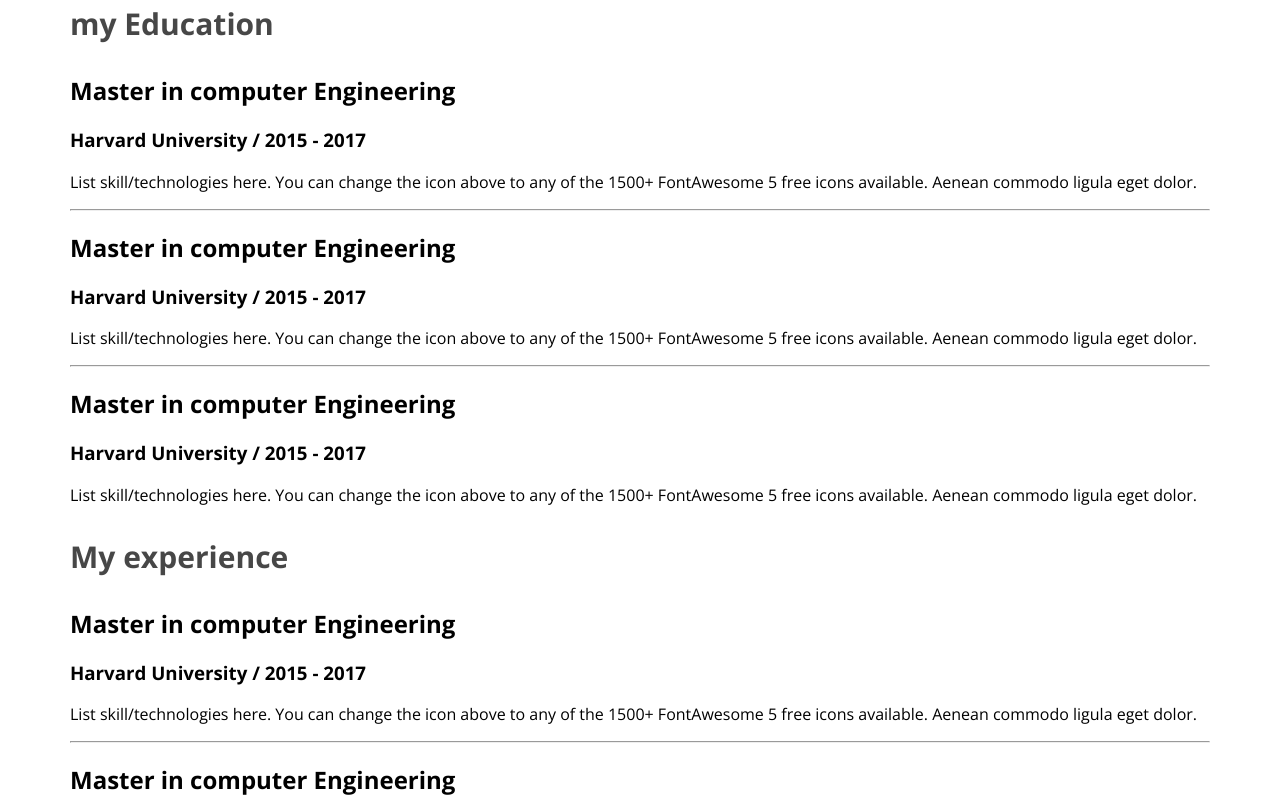
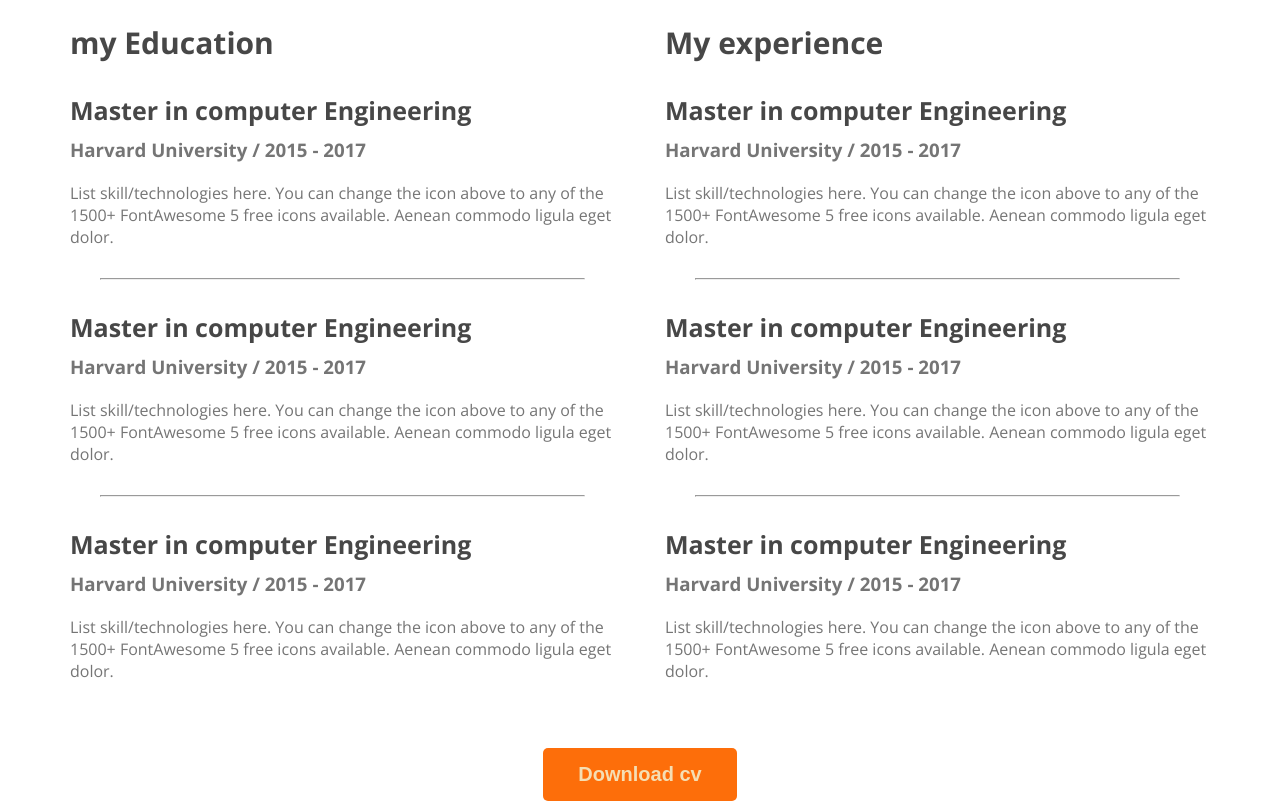
Before and after one commit to Mahmudaamimi/webdeveloper-portfolio, a plain HTML site: page index.html in a window 1280 px wide. Shown: the part 2751-3560 px from the top of the page. Drawn offline with nearby package versions, Linux system fonts and the light colour scheme.

Commit message:
finished the resume section

```diff
--- a/index.html
+++ b/index.html
@@ -157,6 +157,10 @@
 
             </div>
         </div>
+        <div class="Download-cv">
+            <button class="btn-primary">Download cv</button>
+
+        </div>
         </section>
 
     </main>
--- a/styles/portfolio.css
+++ b/styles/portfolio.css
@@ -142,3 +142,29 @@ main section{
     font-size:30px ;
     font-weight: 700;
 }
+.resume-container{
+    display: flex;
+    gap: 50px;
+}
+.resume-item-title{
+    color: #474747;
+    font-size: 25px;
+    font-weight: 700;
+    margin-bottom: 10px;
+
+}
+.resume-item-institute{
+    margin-bottom: 20px;
+    margin-top: 0px;
+}
+
+.resume-item-institute,.resume-item-description{
+    color: #757575;
+}
+.resume-container hr{
+    margin: 30px;
+}
+.Download-cv{
+    text-align: center;
+    margin-top: 50px;
+}
```
